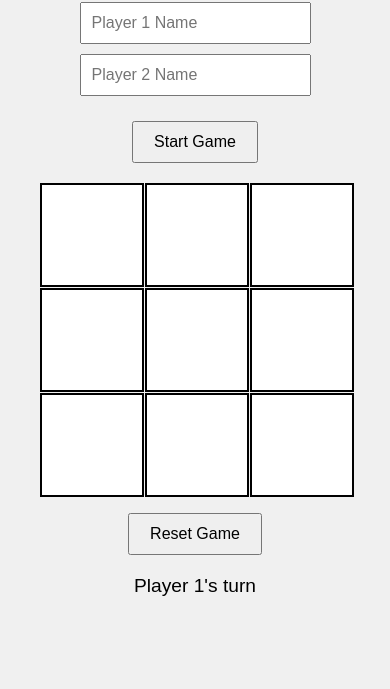
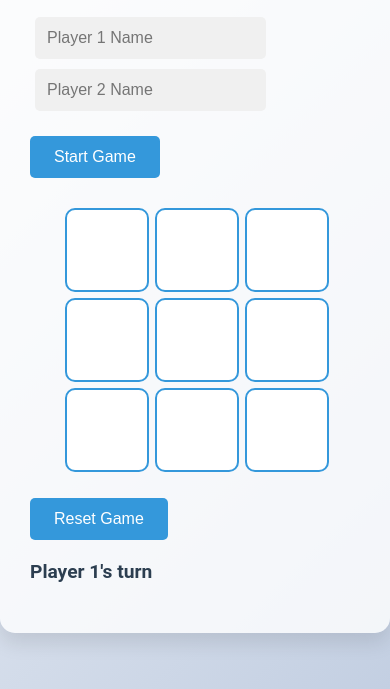
Before and after one commit to semihmertdev/tic-tac-toe, a plain HTML site: page index.html in a window 390 px wide. Shown: the part 155-844 px from the top of the page. Drawn offline with Linux system fonts and the light colour scheme.

Commit message:
chore: Refactor game logic and UI code

```diff
--- a/script.js
+++ b/script.js
@@ -8,7 +8,7 @@ const Gameboard = (() => {
     };
 
     const makeMove = (index, marker) => {
-        if (board[index] === '') {
+        if (board[index] === '' && !GameController.gameOver) {
             board[index] = marker;
             return true;
         }
@@ -50,14 +50,13 @@ const GameController = (() => {
             if (checkWin()) {
                 UIController.updateMessage(`${currentPlayer.name} wins!`);
                 gameOver = true;
-                return;
             } else if (Gameboard.getBoard().every(cell => cell !== '')) {
                 UIController.updateMessage('Draw!');
                 gameOver = true;
-                return;
+            } else {
+                switchPlayer();
+                UIController.updateMessage(`${currentPlayer.name}'s turn`);
             }
-            switchPlayer();
-            UIController.updateMessage(`${currentPlayer.name}'s turn`);
         } else {
             UIController.updateMessage('Invalid move. Try again.');
         }
@@ -77,7 +76,7 @@ const GameController = (() => {
         });
     };
 
-    return { startGame, playRound };
+    return { startGame, playRound, gameOver };
 })();
 
 const UIController = (() => {
@@ -99,15 +98,13 @@ const UIController = (() => {
     });
 
     resetButton.addEventListener('click', () => {
-        const player1Name = document.querySelector('#player1Name').value || 'Player 1';
-        const player2Name = document.querySelector('#player2Name').value || 'Player 2';
-        GameController.startGame(player1Name, player2Name);
+        GameController.startGame(document.querySelector('#player1Name').value || 'Player 1', document.querySelector('#player2Name').value || 'Player 2');
     });
 
     const updateBoard = (board) => {
         cells.forEach((cell, index) => {
             cell.textContent = board[index];
-            cell.className = 'cell';
+            cell.className = 'cell'; // Reset class
             if (board[index] === 'X') {
                 cell.classList.add('x');
             } else if (board[index] === 'O') {
--- a/styles.css
+++ b/styles.css
@@ -1,15 +1,18 @@
 body {
-    font-family: Arial, sans-serif;
+    font-family: 'Roboto', sans-serif;
     display: flex;
     justify-content: center;
     align-items: center;
     height: 100vh;
     margin: 0;
-    background-color: #f0f0f0;
+    background: linear-gradient(135deg, #f5f7fa 0%, #c3cfe2 100%);
 }
 
 .container {
-    text-align: center;
+    background-color: rgba(255, 255, 255, 0.8);
+    border-radius: 15px;
+    padding: 30px;
+    box-shadow: 0 10px 20px rgba(0, 0, 0, 0.1);
 }
 
 .player-inputs {
@@ -17,17 +20,26 @@ body {
 }
 
 .player-inputs input {
-    padding: 10px;
+    padding: 12px;
     font-size: 1rem;
     margin: 5px;
+    border: none;
+    border-radius: 5px;
+    background-color: #f0f0f0;
+    transition: all 0.3s ease;
+}
+
+.player-inputs input:focus {
+    outline: none;
+    box-shadow: 0 0 0 2px #3498db;
 }
 
 .board {
     display: grid;
     grid-template-columns: repeat(3, 100px);
     grid-template-rows: repeat(3, 100px);
-    gap: 5px;
-    margin: 20px auto;
+    gap: 10px;
+    margin: 30px auto;
     justify-content: center;
 }
 
@@ -35,21 +47,63 @@ body {
     width: 100px;
     height: 100px;
     background-color: #fff;
-    border: 2px solid #000;
+    border: 2px solid #3498db;
+    border-radius: 10px;
     display: flex;
     justify-content: center;
     align-items: center;
-    font-size: 2rem;
+    font-size: 2.5rem;
     cursor: pointer;
+    transition: all 0.3s ease;
+}
+
+.cell:hover {
+    background-color: #ecf0f1;
+    transform: scale(1.05);
+}
+
+/* Style for X */
+.cell.x {
+    color: #e74c3c; /* Red for X */
+}
+
+/* Style for O */
+.cell.o {
+    color: #2ecc71; /* Green for O */
 }
 
 button {
-    padding: 10px 20px;
+    padding: 12px 24px;
     font-size: 1rem;
     cursor: pointer;
+    background-color: #3498db;
+    color: #fff;
+    border: none;
+    border-radius: 5px;
+    transition: all 0.3s ease;
+}
+
+button:hover {
+    background-color: #2980b9;
+    transform: translateY(-2px);
 }
 
 #message {
     margin-top: 20px;
     font-size: 1.2rem;
+    font-weight: bold;
+    color: #2c3e50;
 }
+
+@media (max-width: 480px) {
+    .board {
+        grid-template-columns: repeat(3, 80px);
+        grid-template-rows: repeat(3, 80px);
+    }
+
+    .cell {
+        width: 80px;
+        height: 80px;
+        font-size: 2rem;
+    }
+}
```
